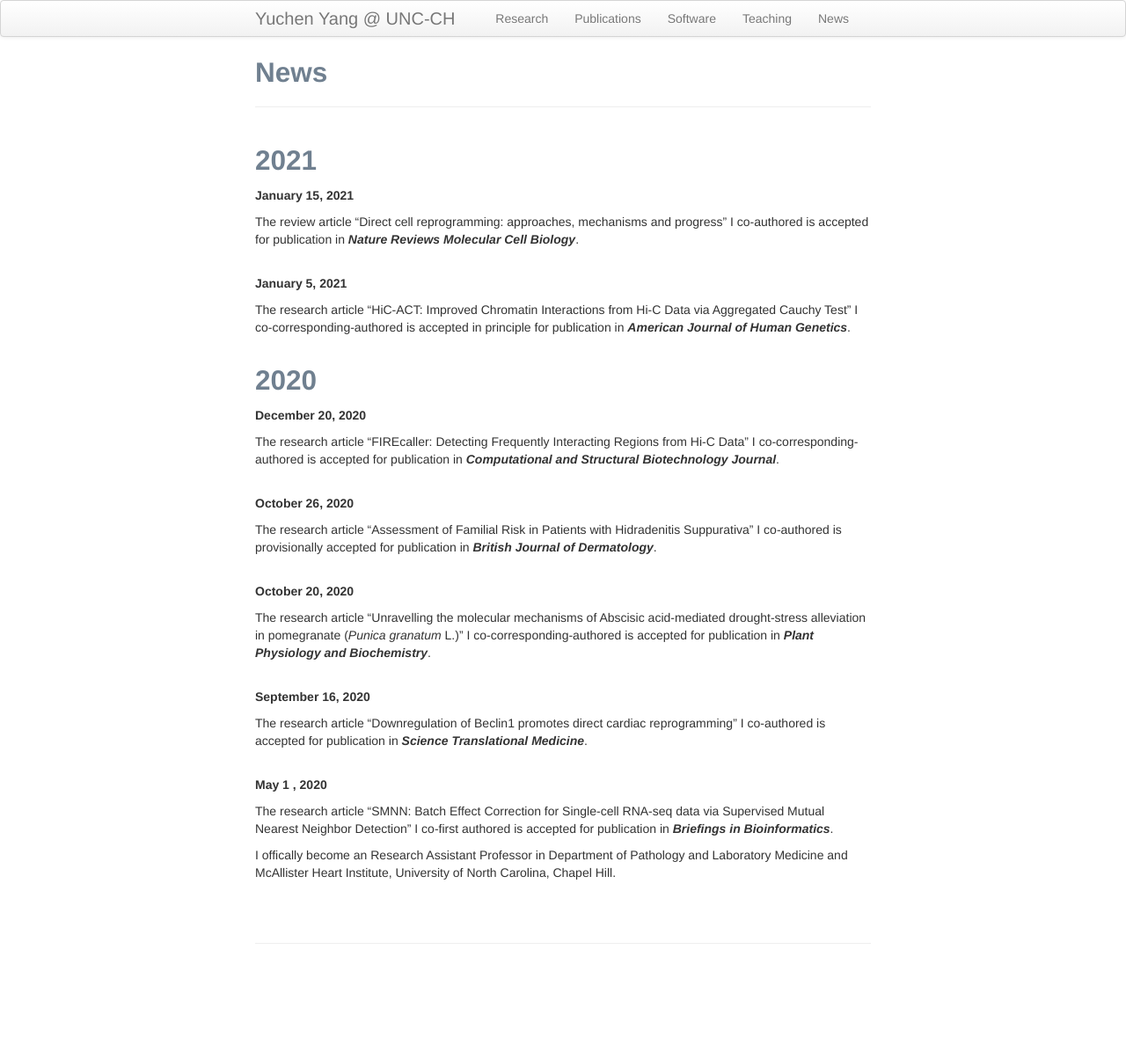
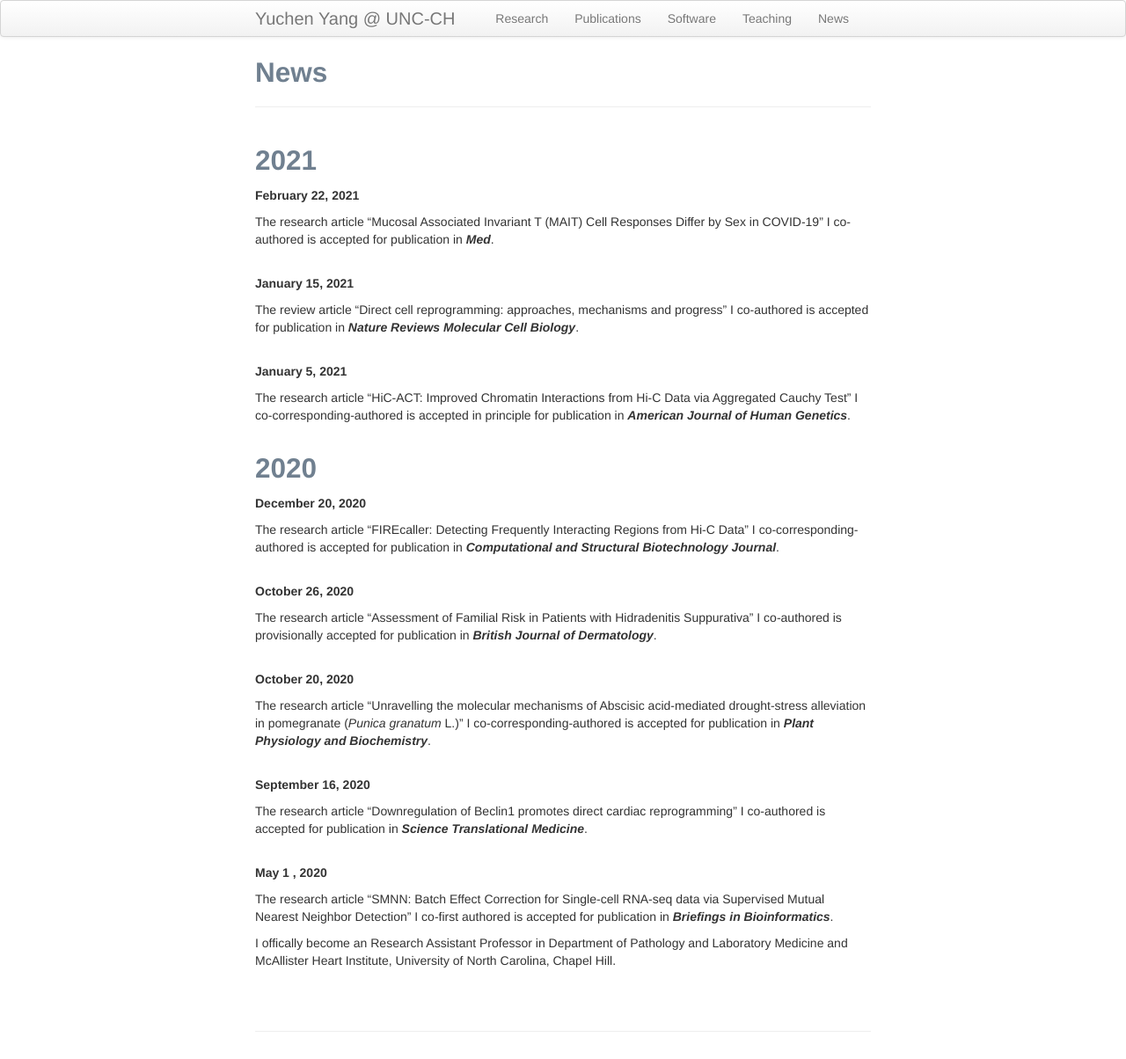
Before and after one commit to yycunc/yycunc.github.io, a Jekyll site: the page built from pages/News.md, in a window 1280 px wide. Shown: the whole page at 88% size. Built offline with Jekyll 4.4.1, drawn with Linux system fonts in a browser that asks for light colours; before the commit the page ends 1104 px from its top, so only the background shows below that.

Commit message:
Update News.md

```diff
--- a/pages/News.md
+++ b/pages/News.md
@@ -4,6 +4,12 @@ title: News
 ---
 
 ## 2021
+<b>February 22, 2021</b><br/>
+
+The research article "Mucosal Associated Invariant T (MAIT) Cell Responses Differ by Sex in COVID-19" I co-authored is accepted for publication in ***Med***.<br/>
+<br/>
+
+
 <b>January 15, 2021</b><br/>
 
 The review article "Direct cell reprogramming: approaches, mechanisms and progress" I co-authored is accepted for publication in ***Nature Reviews Molecular Cell Biology***.<br/>
```
